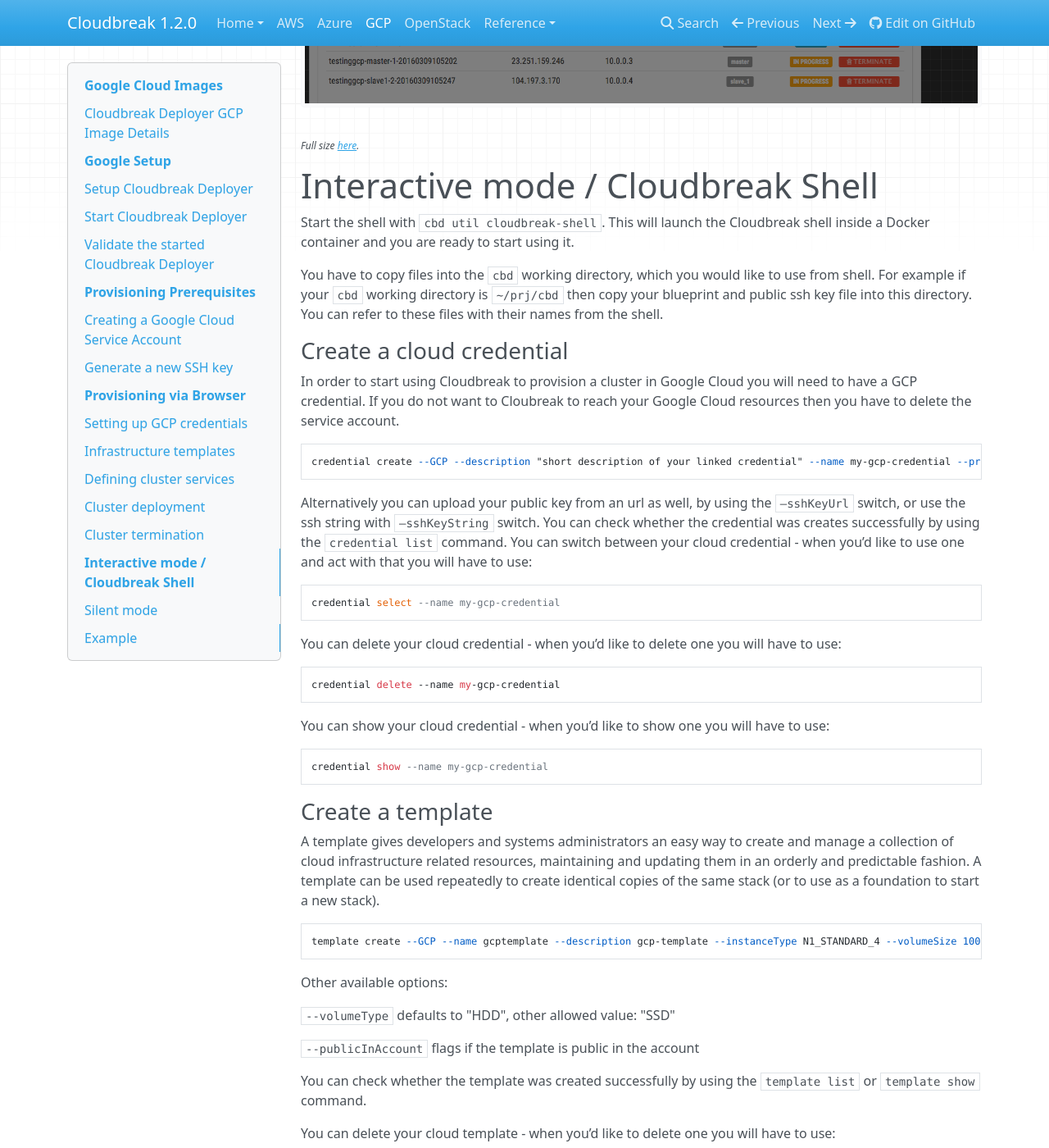
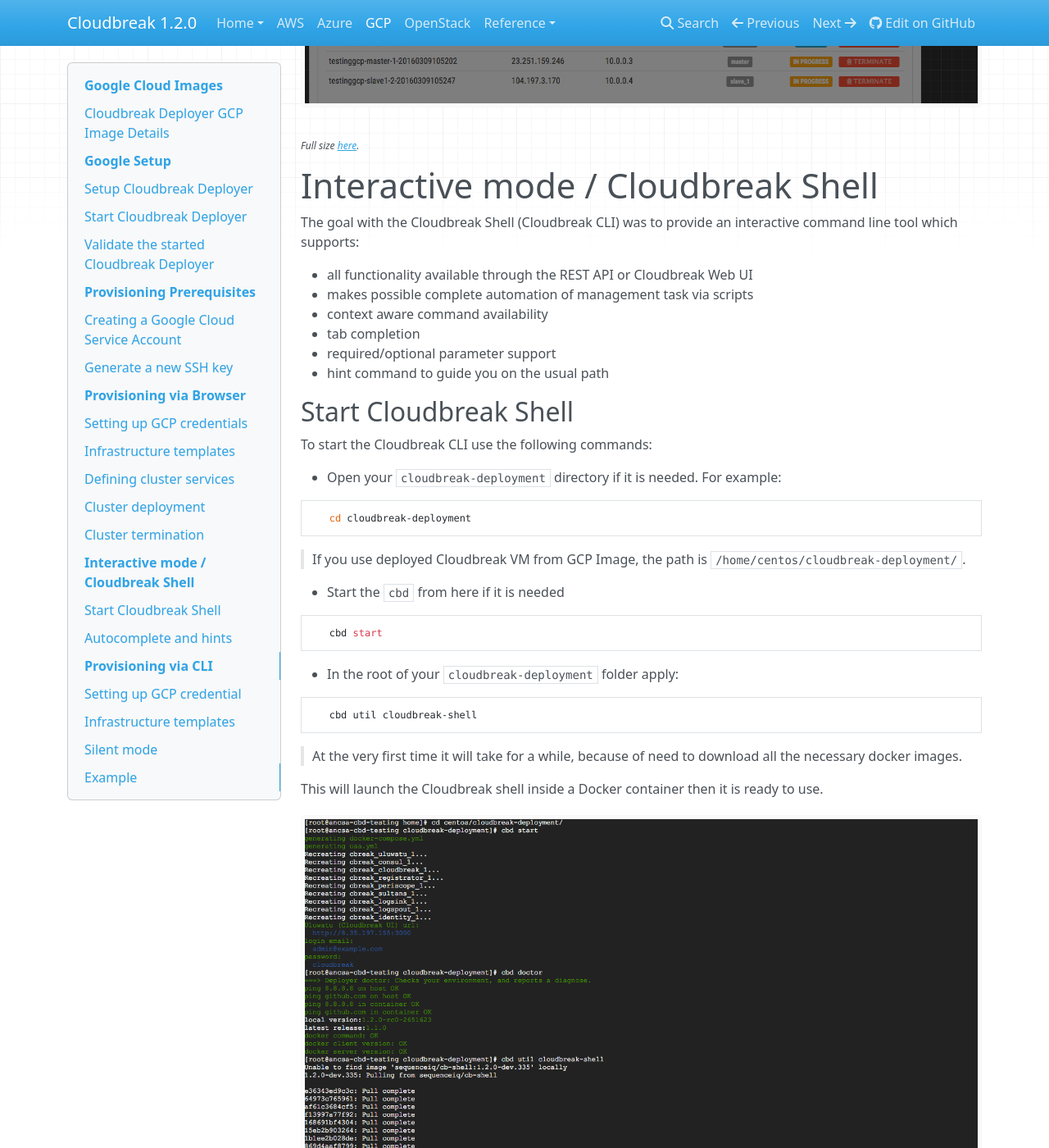
Before and after one commit to wprender/cloudbreak-docs, an MkDocs documentation site: the page built from docs/gcp.md, in a window 1280 px wide and 1400 px high, scrolled down 17585 px. Shown: the whole window at 82% size. Built offline with MkDocs 1.6.1, drawn with Linux system fonts in a browser that asks for light colours; nearby versions of some CDN libraries; old or Windows-style settings are respelled for this version of MkDocs; some of the changed text lies outside the part shown.

Commit message:
GCP CLI review and updates

````diff
--- a/docs/gcp.md
+++ b/docs/gcp.md
@@ -467,34 +467,97 @@ Sometimes Cloudbreak cannot synchronize it's state with the cluster state at the
 
 # Interactive mode / Cloudbreak Shell
 
-Start the shell with `cbd util cloudbreak-shell`. This will launch the Cloudbreak shell inside a Docker container and you are ready to start using it.
+The goal with the Cloudbreak Shell (Cloudbreak CLI) was to provide an interactive command line tool which supports:
 
-You have to copy files into the `cbd` working directory, which you would like to use from shell. For example if your `cbd` working directory is `~/prj/cbd` then copy your blueprint and public ssh key file into this directory. You can refer to these files with their names from the shell.
+- all functionality available through the REST API or Cloudbreak Web UI
+- makes possible complete automation of management task via scripts
+- context aware command availability
+- tab completion
+- required/optional parameter support
+- hint command to guide you on the usual path
 
-### Create a cloud credential
+## Start Cloudbreak Shell
 
-In order to start using Cloudbreak to provision a cluster in Google Cloud you will need to have a GCP credential. If you do not want to Cloubreak to reach your Google Cloud resources then you have to delete the service account.
+To start the Cloudbreak CLI use the following commands:
+
+ - Open your `cloudbreak-deployment` directory if it is needed. For example:
 ```
-credential create --GCP --description "short description of your linked credential" --name my-gcp-credential --projectId <your gcp projectid> --serviceAccountId <your GCP service account mail address> --serviceAccountPrivateKeyPath <path of your GCP service account generated private key> --sshKeyPath <path of your GCP public key> --publicInAccount false
+   cd cloudbreak-deployment
 ```
+>If you use deployed Cloudbreak VM from GCP Image, the path is `/home/centos/cloudbreak-deployment/`.
 
-Alternatively you can upload your public key from an url as well, by using the `—sshKeyUrl` switch, or use the ssh string with `—sshKeyString` switch. You can check whether the credential was creates successfully by using the `credential list` command.
-You can switch between your cloud credential - when you’d like to use one and act with that you will have to use:
+ - Start the `cbd` from here if it is needed
+```
+   cbd start
+```
+ - In the root of your `cloudbreak-deployment` folder apply:
+```
+   cbd util cloudbreak-shell
+```
+>At the very first time it will take for a while, because of need to download all the necessary docker images.
+
+This will launch the Cloudbreak shell inside a Docker container then it is ready to use.
+![](/images/gcp-cbdshell-started.png)
+<sub>*Full size [here](/images/gcp-cbdshell-started.png).*</sub>
+
+>**IMPORTANT You have to copy all your files into the `cbd` working directory, what you would like to use in shell.** For
+example if your `cbd` working directory is `~/cloudbreak-deployment` then copy your **blueprint JSON, public ssh key
+file...etc.** to here. You can refer to these files with their names from the shell.
+
+## Autocomplete and hints
+
+Cloudbreak Shell helps to you with **hint messages** from the very beginning, for example:
+```
+cloudbreak-shell>hint
+Hint: Add a blueprint with the 'blueprint add' command or select an existing one with 'blueprint select'
+cloudbreak-shell>
+```
+Beyond this you can use the **autocompletion (double-TAB)** as well:
+```
+cloudbreak-shell>credential create --
+credential create --AWS          credential create --AZURE        credential create --EC2          credential create --GCP          credential create --OPENSTACK
+```
+# Provisioning via CLI
+
+## Setting up GCP credential
+
+Cloudbreak works by connecting your GCP account through so called Credentials, and then uses these credentials to
+create resources on your behalf. Credentials can be configured with the following command for example:
+```
+credential create --GCP --description "sample description" --name my-gcp-credential --projectId <your gcp projectid>
+--serviceAccountId <your GCP service account mail address> --serviceAccountPrivateKeyPath /files/mykey.p12
+--sshKeyString "ssh-rsa AAAAB3***etc."
+```
+>**NOTE** that Cloudbreak **does not set your cloud user details** - we work around the concept of GCP Service
+Account Credentials. You should have already a valid GCP service account. You can find further details [here](gcp.md#provisioning-prerequisites).
+
+Alternatives to provide `SSH Key`:
+
+- you can upload your public key from an url: `—sshKeyUrl`
+- or you can add the path of your public key: `—sshKeyPath`
+
+You can check whether the credential was created successfully
+```
+credential list
+```
+You can switch between your existing credentials
 ```
 credential select --name my-gcp-credential
 ```
+## Infrastructure templates
 
-You can delete your cloud credential - when you’d like to delete one you will have to use:
-```
-credential delete --name my-gcp-credential
-```
+After your GCP account is linked to Cloudbreak you can start creating resource templates that describe your clusters'
+infrastructure:
 
-You can show your cloud credential - when you’d like to show one you will have to use:
-```
-credential show --name my-gcp-credential
-```
+- security groups
+- networks
+- templates
 
-### Create a template
+When you create one of the above resource, **Cloudbreak does not make any requests to GCP. Resources are only created
+ on GCP after the `cluster create` has applied.** These templates are saved to Cloudbreak's database and can be
+ reused with multiple clusters to describe the infrastructure.
+
+**Templates**
 
 A template gives developers and systems administrators an easy way to create and manage a collection of cloud infrastructure related resources, maintaining and updating them in an orderly and predictable fashion. A template can be used repeatedly to create identical copies of the same stack (or to use as a foundation to start a new stack).
 
````
Also changed, not shown: docs/azure.md (+1 -2 lines), docs/images/gcp-cbdshell-started.png (added).
